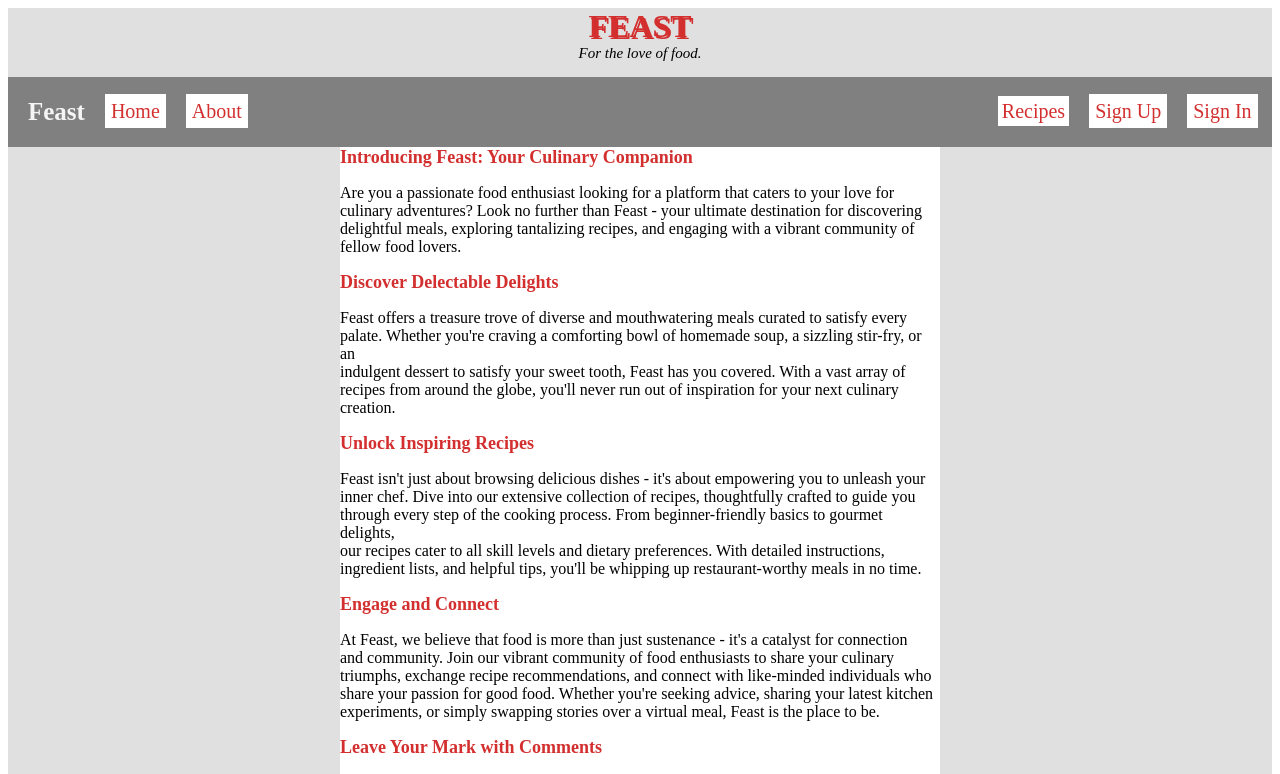
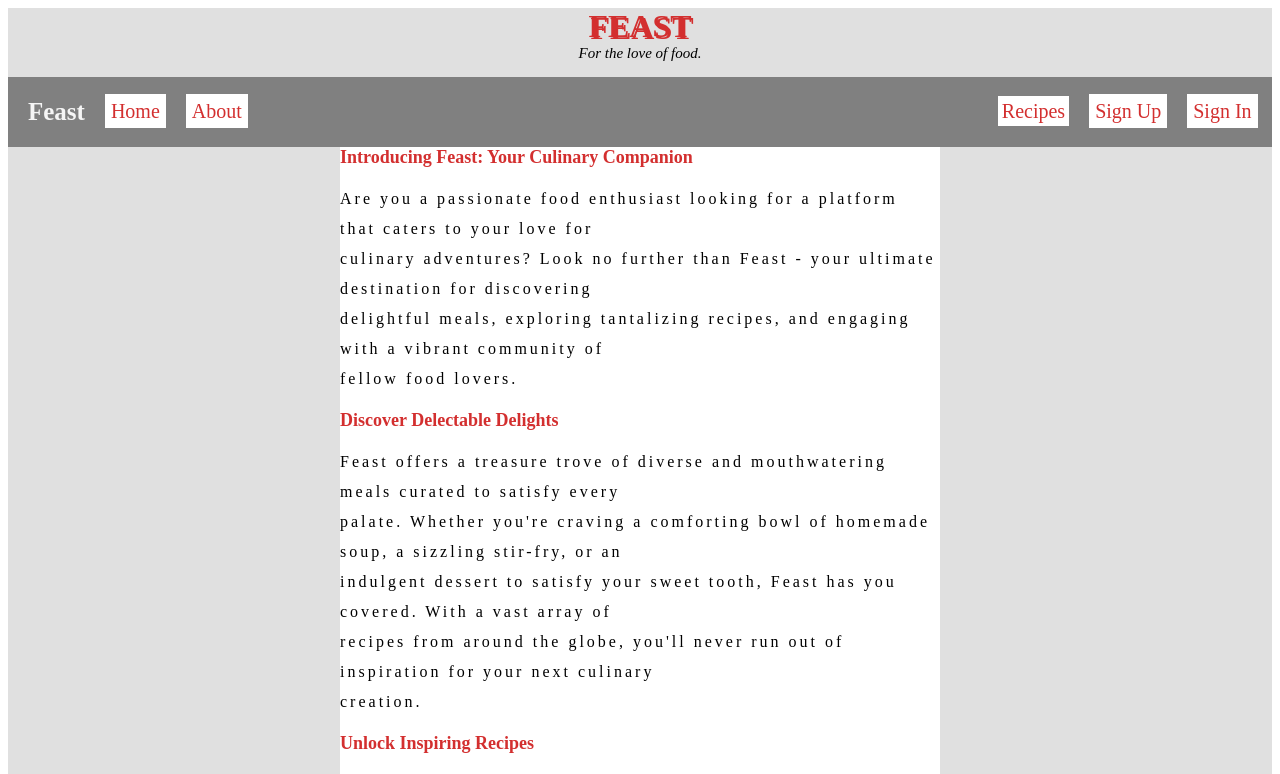
Before and after one commit to LeaderSteve84/Feast, a React (Create React App) app in the folder feast-frontend/: page /about in a window 1280 px wide. Shown: the top 774 px of the page. Built offline with nearby package versions, Linux system fonts and the light colour scheme.

Commit message:
paragraph class

```diff
--- a/feast-frontend/src/index.css
+++ b/feast-frontend/src/index.css
@@ -147,8 +147,10 @@
 }
 
 .paragraph {
-  /* border: 1px solid #795548; */
   margin-top: none;
+  /* padding-top: none; */
   text-align: left;
-  background-color: #ffffff;
+  letter-spacing: 3px;
+  line-height: 30px;
+  /* background-color: #ffffff; */
 }
```
